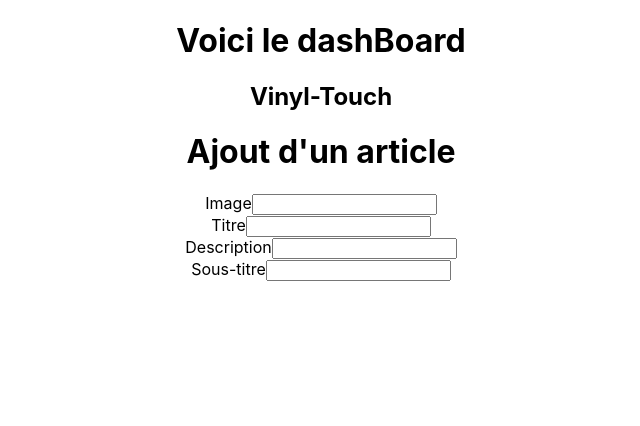
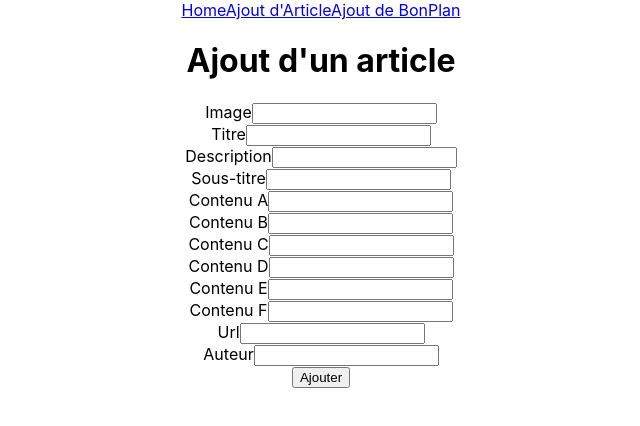
Before and after one commit to callisto28/Vinyl-dashboard-ReactJs, a React (Create React App) app: page /article in a window 1280 px wide. Shown: the top 426 px of the page, without its empty margins (319-959 px from the left). Built offline with nearby package versions, Linux system fonts and the light colour scheme.

Commit message:
ADD[nav]add navigation

```diff
--- a/package.json
+++ b/package.json
@@ -12,6 +12,7 @@
     "graphql": "^16.5.0",
     "react": "^18.2.0",
     "react-dom": "^18.2.0",
+    "react-router-dom": "^6.3.0",
     "react-scripts": "5.0.1",
     "typescript": "^4.7.4",
     "web-vitals": "^2.1.4"
--- a/src/App.tsx
+++ b/src/App.tsx
@@ -1,13 +1,28 @@
 import React from 'react';
+import { Route, Routes } from 'react-router-dom';
 import './App.css';
 import AddArticle from './components/AddArticle';
+import AddBonPlan from './components/AddBonPlan/AddBonPlan';
+import AddDesk from './components/AddBonPlan/AddDesk';
+import AddHifi from './components/AddBonPlan/AddHifi';
+import AddVinyl from './components/AddBonPlan/AddVinyls';
+import Home from './components/Home';
+import Nav from './components/Nav';
+
 
 function App() {
   return (
     <div className="App">
-      <h1>Voici le dashBoard</h1>
-      <h2>Vinyl-Touch</h2>
-      <AddArticle />
+      <Nav/>
+     <Routes>
+      <Route path='/' element={<Home/>}/>
+      <Route path='/article' element={<AddArticle/>}/>
+      <Route path='/Bon-plan' element={<AddBonPlan/>}>
+          <Route path='/Bon-plan/vinyle' element={<AddVinyl/>}/>
+          <Route path='/Bon-plan/meubles' element={<AddDesk/>}/>
+          <Route path='/Bon-plan/hifi' element={<AddHifi/>}/>
+      </Route>
+     </Routes>
     </div>
   );
 }
--- a/src/components/AddArticle.tsx
+++ b/src/components/AddArticle.tsx
@@ -64,6 +64,40 @@
                         <label>Sous-titre</label>
                         <input type="text" name="subtitle" value={formState.subtitle} onChange={(e) => setFormState({ ...formState, subtitle: e.target.value })} />
                     </div>
+                    <div>
+                        <label>Contenu A</label>
+                        <input type="text" name="contentA" value={formState.contentA} onChange={(e) => setFormState({ ...formState, contentA: e.target.value })} />
+                    </div>
+                    <div>
+                        <label>Contenu B</label>
+                        <input type="text" name="contentB" value={formState.contentB} onChange={(e) => setFormState({ ...formState, contentB: e.target.value })} />
+                    </div>
+                    <div>
+                        <label>Contenu C</label>
+                        <input type="text" name="contentC" value={formState.contentC} onChange={(e) => setFormState({ ...formState, contentC: e.target.value })} />
+                    </div>
+                    <div>
+                        <label>Contenu D</label>
+                        <input type="text" name="contentD" value={formState.contentD} onChange={(e) => setFormState({ ...formState, contentD: e.target.value })} />
+                    </div>
+                    <div>
+                        <label>Contenu E</label>
+                        <input type="text" name="contentE" value={formState.contentE} onChange={(e) => setFormState({ ...formState, contentE: e.target.value })} />
+                    </div>
+                    <div>
+                        <label>Contenu F</label>
+                        <input type="textaera" name="contentF" value={formState.contentF} onChange={(e) => setFormState({ ...formState, contentF: e.target.value })} />
+                    </div>
+                    <div>
+                        <label>Url</label>
+                        <input type="text" name="url" value={formState.url} onChange={(e) => setFormState({ ...formState, url: e.target.value })} />
+                    </div>
+                    <div>
+                        <label>Auteur</label>
+                        <input type="text" name="author" value={formState.author} onChange={(e) => setFormState({ ...formState, author: e.target.value })} />
+                    </div>
+                    <button type="submit">Ajouter</button>
+
                 </form>
             </div>
         </>
--- /dev/null
+++ b/src/components/AddBonPlan/AddBonPlan.tsx
@@ -0,0 +1,16 @@
+import React from 'react'
+import { Link, Outlet } from 'react-router-dom'
+
+export default function AddBonPlan() {
+  return (
+    <div>
+        <h1> Ajout de vinyles, meubles ou hifi</h1>
+        <nav>
+            <Link to="/Bon-plan/vinyle">Ajout de vinyl</Link>
+            <Link to="/Bon-plan/meubles">Ajout de meuble</Link>
+            <Link to="/Bon-plan/hifi">Ajout d'hifi</Link>
+        </nav>
+        <Outlet />
+    </div>
+  )
+}
--- /dev/null
+++ b/src/components/AddBonPlan/AddDesk.tsx
@@ -0,0 +1,13 @@
+
+
+
+const AddDesk = () => {
+
+    return(
+        <div>
+            <h1>Ajouter un meubles</h1>
+            </div>
+    );
+
+}
+export default AddDesk;
--- /dev/null
+++ b/src/components/AddBonPlan/AddHifi.tsx
@@ -0,0 +1,13 @@
+
+
+
+const AddHifi = () => {
+
+    return(
+        <div>
+            <h1>Ajouter audio</h1>
+            </div>
+    );
+
+}
+export default AddHifi;
--- /dev/null
+++ b/src/components/AddBonPlan/AddVinyls.tsx
@@ -0,0 +1,13 @@
+
+
+
+const AddVinyl = () => {
+
+    return(
+        <div>
+            <h1>Ajouter un vinyl</h1>
+            </div>
+    );
+
+}
+export default AddVinyl;
--- /dev/null
+++ b/src/components/Home.tsx
@@ -0,0 +1,9 @@
+import React from 'react'
+
+export default function Home() {
+  return (
+    <div>
+            <h1>Dashboard Vinyl TOUCH</h1>
+            </div>
+  )
+}
--- /dev/null
+++ b/src/components/Nav.tsx
@@ -0,0 +1,15 @@
+import { Link } from "react-router-dom";
+
+const Nav = () => {
+  return (
+    <nav className="nav">
+
+
+          <Link to="/">Home</Link>
+          <Link to="/article">Ajout d'Article</Link>
+          <Link to="/Bon-plan">Ajout de BonPlan</Link>
+
+    </nav>
+  );
+}
+export default Nav;
```
Also changed, not shown: src/index.tsx (+6 -2 lines), 1 other file (tests, documents, lock files or other folders).
